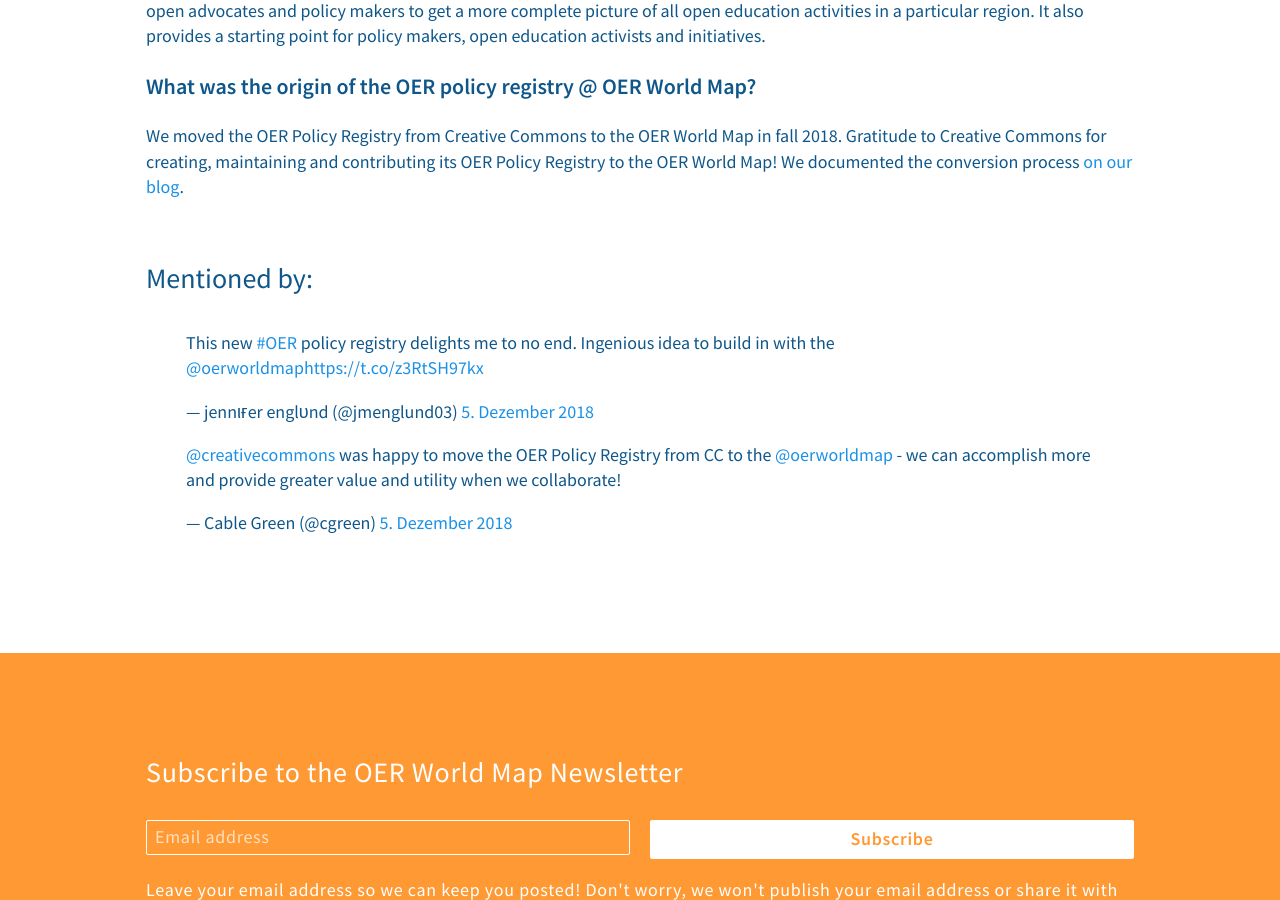
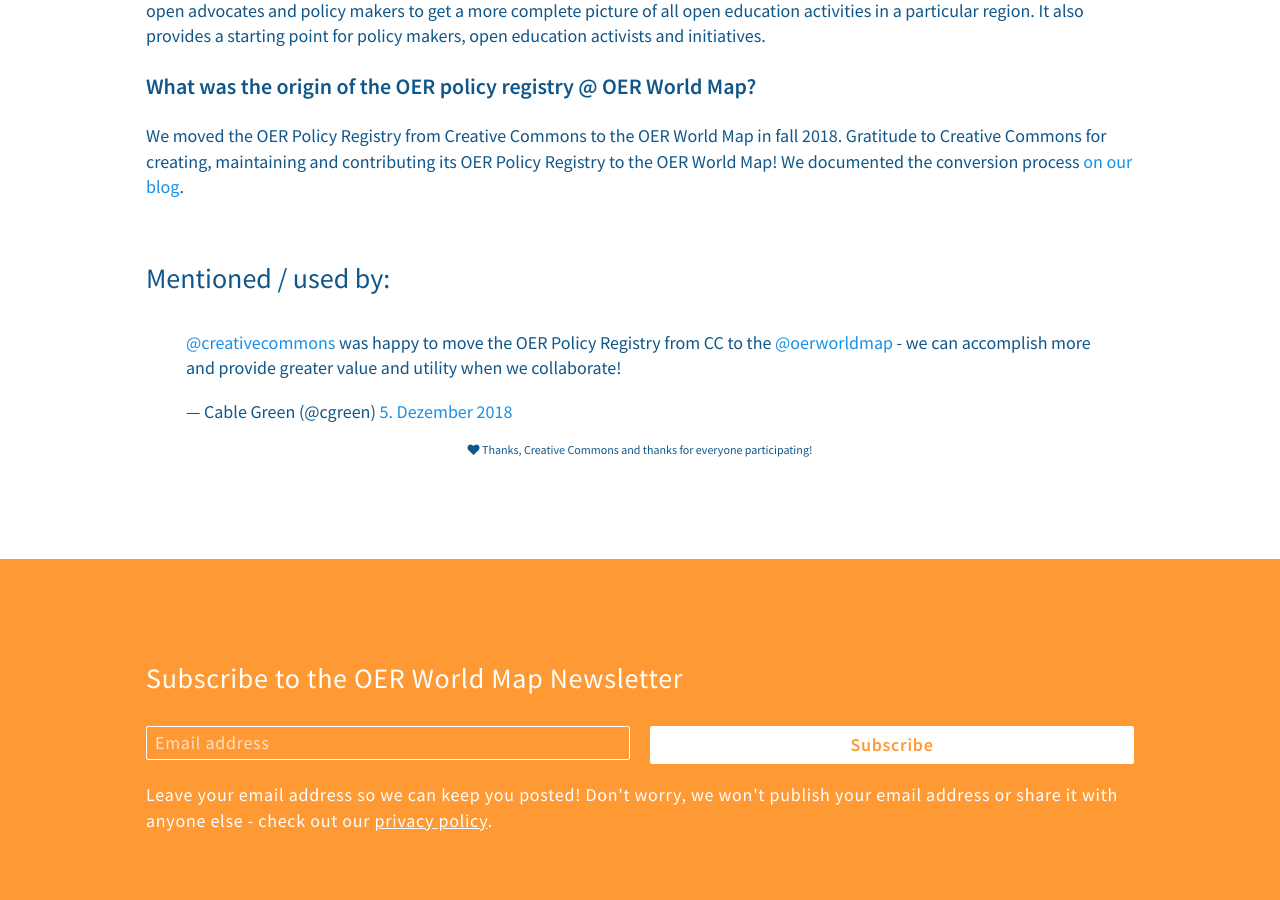
Before and after one commit to hbz/oerworldmap-ui, a Jekyll site: the page built from docs/oerpolicies.md, in a window 1280 px wide and 900 px high, scrolled down 2136 px. Built offline with Jekyll 4.4.1, drawn with Linux system fonts in a browser that asks for light colours; nearby versions of some CDN libraries; comment, search, counter and statistics services are not loaded; a style sheet for code colours, icons or effects is not loaded.

Commit message:
Update oerpolicies.md

```diff
--- a/docs/oerpolicies.md
+++ b/docs/oerpolicies.md
@@ -48,12 +48,11 @@
 ### What was the origin of the OER policy registry @ OER World Map?
 We moved the OER Policy Registry from Creative Commons to the OER World Map in fall 2018. Gratitude to Creative Commons for creating, maintaining and contributing its OER Policy Registry to the OER World Map! We documented the conversion process [on our blog](https://oerworldmap.wordpress.com/2018/10/11/moving-the-oer-policy-registry-to-the-oer-world-map).
 
-## Mentioned by:
+## Mentioned / used by:
 
-<blockquote class="twitter-tweet" data-lang="de"><p lang="en" dir="ltr">This new <a href="https://twitter.com/hashtag/OER?src=hash&amp;ref_src=twsrc%5Etfw">#OER</a> policy registry delights me to no end. Ingenious idea to build in with the <a href="https://twitter.com/oerworldmap?ref_src=twsrc%5Etfw">@oerworldmap</a><a href="https://t.co/z3RtSH97kx">https://t.co/z3RtSH97kx</a></p>&mdash; jennιғer englυnd (@jmenglund03) <a href="https://twitter.com/jmenglund03/status/1070334983624146944?ref_src=twsrc%5Etfw">5. Dezember 2018</a></blockquote>
-<script async src="https://platform.twitter.com/widgets.js" charset="utf-8"></script>
-
-<blockquote class="twitter-tweet" data-lang="de"><p lang="en" dir="ltr"><a href="https://twitter.com/creativecommons?ref_src=twsrc%5Etfw">@creativecommons</a> was happy to move the OER Policy Registry from CC to the <a href="https://twitter.com/oerworldmap?ref_src=twsrc%5Etfw">@oerworldmap</a> - we can accomplish more and provide greater value and utility when we collaborate!</p>&mdash; Cable Green (@cgreen) <a href="https://twitter.com/cgreen/status/1070343155000709120?ref_src=twsrc%5Etfw">5. Dezember 2018</a></blockquote>
+<blockquote class="twitter-tweet" data-conversation="none" data-lang="de"><p lang="en" dir="ltr"><a href="https://twitter.com/creativecommons?ref_src=twsrc%5Etfw">@creativecommons</a> was happy to move the OER Policy Registry from CC to the <a href="https://twitter.com/oerworldmap?ref_src=twsrc%5Etfw">@oerworldmap</a> - we can accomplish more and provide greater value and utility when we collaborate!</p>&mdash; Cable Green (@cgreen) <a href="https://twitter.com/cgreen/status/1070343155000709120?ref_src=twsrc%5Etfw">5. Dezember 2018</a></blockquote>
 <script async src="https://platform.twitter.com/widgets.js" charset="utf-8"></script>
 
 <div style="display:none;"><a data-inject-newWindowLink>Open statistic in a new window</a></div>
+
+<div style="text-align:center;font-size:12px;margin-bottom:0px;margin-top:10px;"><i class="fa fa-heart" aria-hidden="true"></i> Thanks, Creative Commons and thanks for everyone participating!</div>
```
